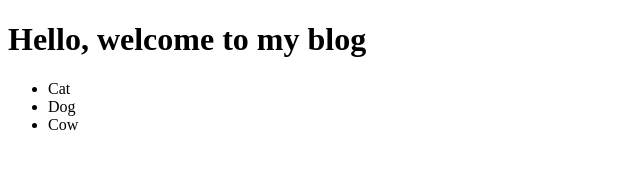
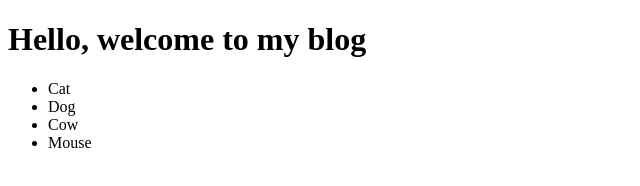
Before and after one commit to LisannDahlen/git-tutorial, a plain HTML site: page index.html in a window 1280 px wide. Shown: the full height of the page, 0-640 px from the left. Drawn offline with Linux system fonts and the light colour scheme.

Commit message:
mouse added

```diff
--- a/index.html
+++ b/index.html
@@ -13,6 +13,7 @@
       <li>Cat</li>
       <li>Dog</li>
       <li>Cow</li>
+      <li>Mouse</li>
     </ul>
   </body>
 </html>
```
